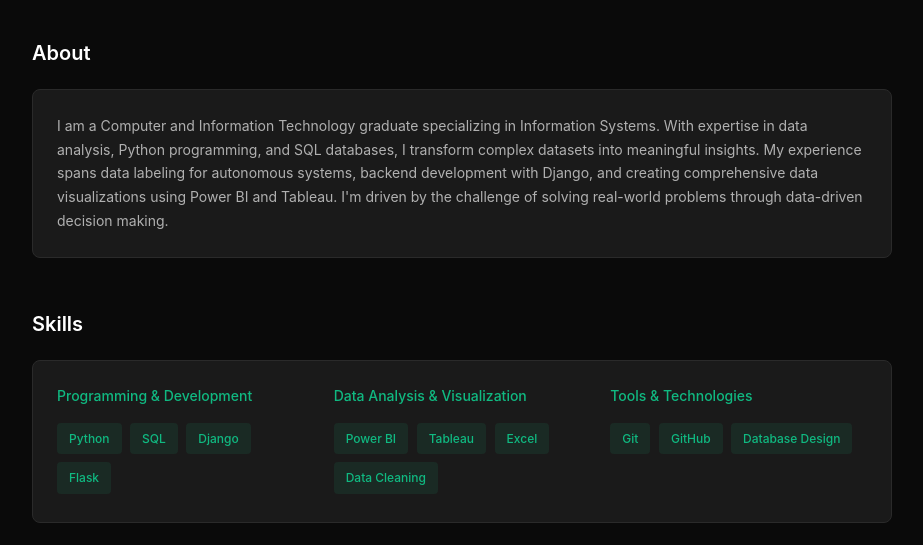
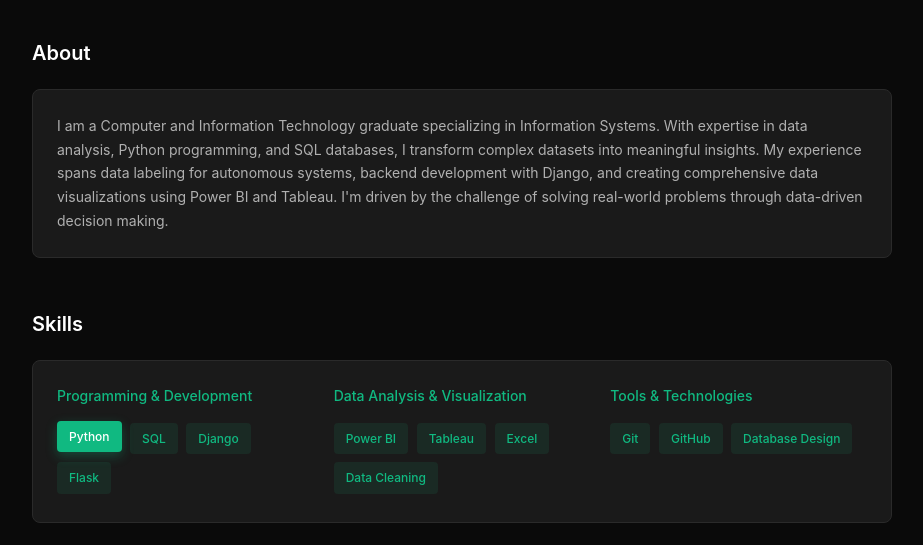
Before and after one commit to AhmedIbrahim000/AhmedIbrahim.github.io, a plain HTML site: page index.html in a window 1280 px wide. In both pictures the pointer is over the element "Python". Shown: the part 255-800 px from the top of the page, without its empty margins (178-1101 px from the left). Drawn offline with Linux system fonts and the light colour scheme.

Commit message:
Add .skill-tag:hover

```diff
--- a/index.html
+++ b/index.html
@@ -136,6 +136,13 @@
             font-size: 12px;
             margin: 4px 4px 4px 0;
             font-weight: 500;
+        }
+
+        .skill-tag:hover {
+            background: #10b981;
+            color: #ffffff;
+            transform: translateY(-2px);
+            box-shadow: 0 4px 12px rgba(16, 185, 129, 0.3);
         }
 
         /* EXPERIENCE CARDS */
```
